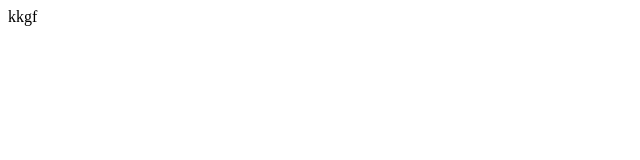
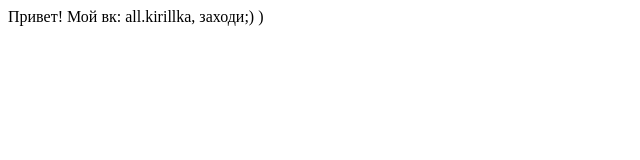
Before and after one commit to Kirillka989/pxxxxxxn.github.io, a plain HTML site: page index.html in a window 1280 px wide. Shown: the whole page, without its empty margins (0-640 px from the left). Drawn offline with Linux system fonts and the light colour scheme.

Commit message:
Update index.html

```diff
--- a/index.html
+++ b/index.html
@@ -1,17 +1,5 @@
 <html>
   <body>
-
-    kkgf
-
-
-
-
-
-
-
-
-
-
-
-     </body>
-</html>
+    Привет! Мой вк: all.kirillka, заходи;)
+    )
+ </html>
```
